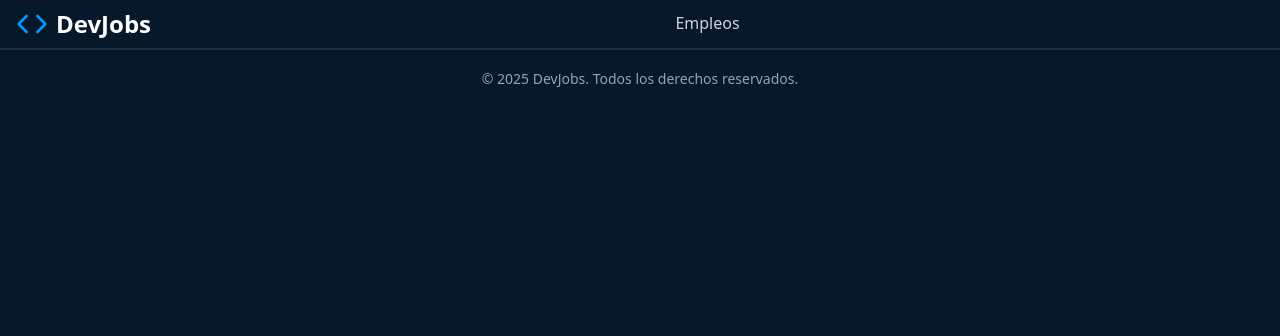
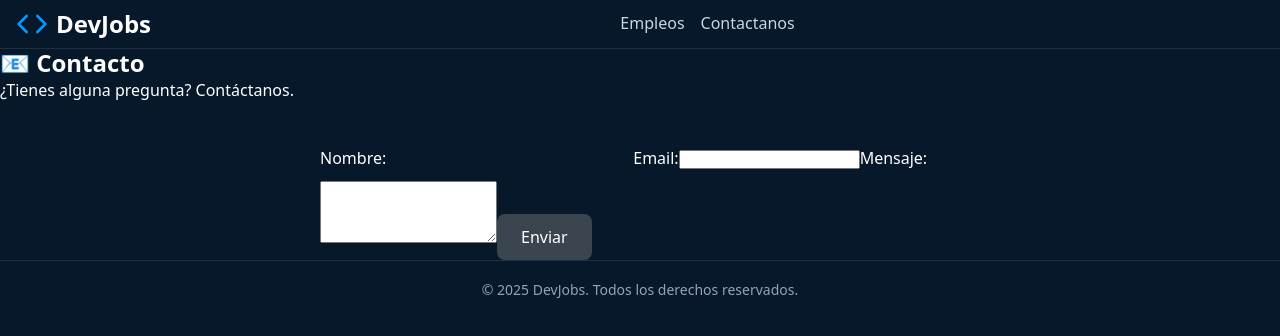
Before and after one commit to gabboIng/Web-Busqueda-Trabajo, a React (Vite) app: page /contact in a window 1280 px wide. Shown: the top 336 px of the page. Built offline with nearby package versions, Linux system fonts and the light colour scheme.

Commit message:
Implementando como custom hook useSearchForm en formulario con  sweetAlert2

```diff
--- a/index.html
+++ b/index.html
@@ -4,7 +4,7 @@
     <title>DevJobs - Empleos</title>
   <meta charset="UTF-8" />
   <meta name="description" content="Listado con empleos y filtros para encontrar el trabajo de tus sueños.">
-
+  <script src="https://cdn.jsdelivr.net/npm/sweetalert2@11"></script>
   </head>
   <body>
     <div id="root"></div>
--- a/src/App.jsx
+++ b/src/App.jsx
@@ -5,6 +5,7 @@ import { SearchPage } from './pages/Search'
 import { NotFoundPage } from './pages/404'
 import { useRouter } from './hooks/useRouter'
 import { Route } from './components/Route'
+import { Contact } from './pages/Contact'
 
 
 function App() {
@@ -15,6 +16,7 @@ function App() {
       <Header/>
       <Route path="/" component={HomePage} />
       <Route path ="/search" component={SearchPage}/>
+      <Route path="/contact" component={Contact} />
      <Footer/>
     </div>
   )
--- a/src/components/Header.jsx
+++ b/src/components/Header.jsx
@@ -17,6 +17,8 @@ function Header(){
     <nav>
 
       <Link href="/search">Empleos</Link>
+      <Link href="/contact">Contactanos</Link>
+
     </nav>
 
     <div>
--- /dev/null
+++ b/src/hooks/useContactForm.jsx
@@ -0,0 +1,52 @@
+import { useState } from "react";
+
+
+function validate(form){
+    const errors = {}
+
+    if(form.nombre.trim() === ""){
+        errors.nombre ="El nombre es obligatorio"
+    }
+
+    if(form.email.trim() === ""){
+        errors.email = "El email es obligatorio"
+    }else if (!/\S+@\S+\.\S+/ .test(form.email)){
+        errors.email = "email invalido"
+    }else if(form.mensaje.trim() === ""){
+        errors.mensaje = "El mensaje no puede estar vacio"
+    }else if (form.mensaje.trim().length < 10){
+        errors.mensaje = "El mensaje debe tener al menos 10 caracteres"
+    }
+    return errors
+}
+
+export function useContactForm(){
+    const [form, setForm] =useState({nombre:"",email:"",mensaje:""})
+    const [errors, setErrors] = useState({})
+
+    const handleChange = (e) => {
+        setForm({
+            ...form,
+            [e.target.name] :e.target.value
+        })
+    }
+
+    const handleSubmit = (e)=>{
+        e.preventDefault()
+        const validarErrores = validate(form)
+        if(Object.keys(validarErrores).length > 0){
+            setErrors(validarErrores)
+        }else{
+            Swal.fire({
+                icon: 'success',
+                title: 'Enviado!',
+                text: "Formulario enviado con exito"
+            })
+            setForm({nombre : "",email :"",mensaje :"" })
+            setErrors({})
+            console.log("Formulario enviado:",form)
+        }
+    }
+
+    return {form,errors,handleChange,handleSubmit}
+}
--- /dev/null
+++ b/src/pages/Contact.jsx
@@ -0,0 +1,26 @@
+import { useContactForm } from "../hooks/useContactForm"
+export function Contact() {
+const {form,errors,handleChange,handleSubmit}=useContactForm()
+
+
+  return (
+    <div>
+      <h1>📧 Contacto</h1>
+      <p>¿Tienes alguna pregunta? Contáctanos.</p>
+      <form onSubmit={handleSubmit}>
+        <label htmlFor="nombre">Nombre:</label>
+        <input type="text" id="nombre" name="nombre" value={form.nombre} onChange={handleChange} required />
+        {errors.nombre && <span>{errors.nombre}</span>}
+        <label htmlFor="email">Email:</label>
+        <input type="email" id="email" name="email" value={form.email} onChange={handleChange} required />
+        {errors.email && <span>{errors.email}</span>}
+
+        <label htmlFor="mensaje">Mensaje:</label>
+        <textarea name="mensaje" id="mensaje" rows="4" value={form.mensaje} onChange={handleChange} required></textarea>
+        {errors.mensaje && <span>{errors.mensaje}</span>}
+
+        <button type="submit">Enviar</button>
+      </form>
+    </div>
+  )
+}
```
